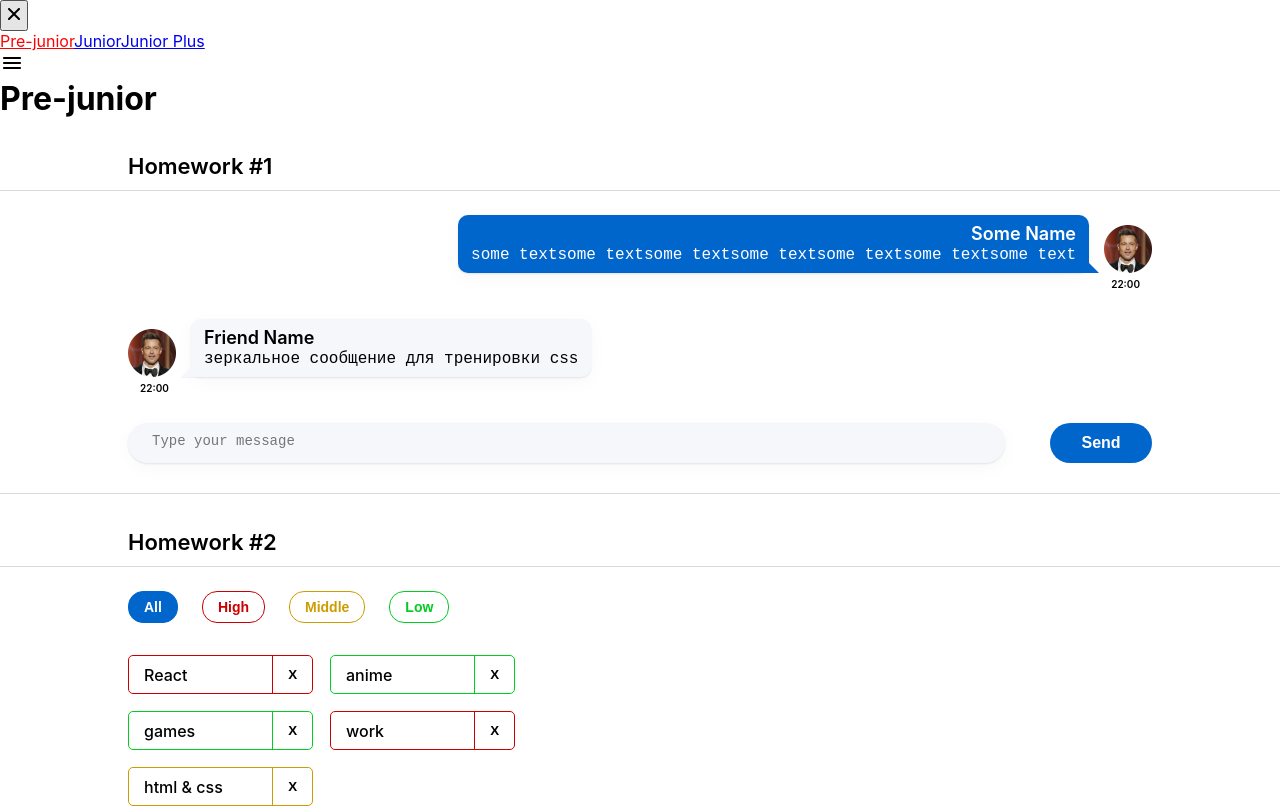
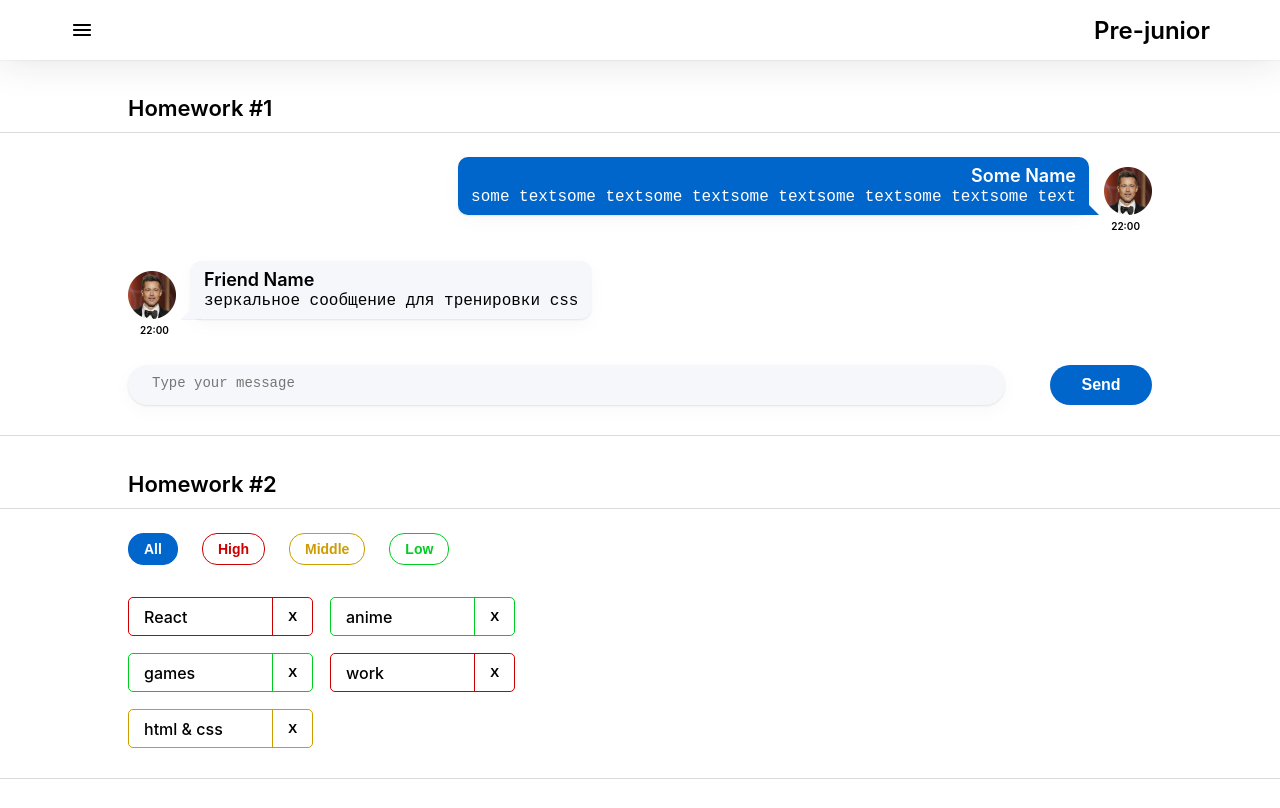
Before and after one commit to Ristretto1/Ignat_Tasks, a React (Create React App) app: page /#/pre-junior in a window 1280 px wide. Shown: the top 808 px of the page. Built offline with nearby package versions, Linux system fonts and the light colour scheme.

Commit message:
add styles

```diff
--- a/src/s2-homeworks/hw05/header/Header.module.css
+++ b/src/s2-homeworks/hw05/header/Header.module.css
@@ -1,8 +1,19 @@
 .burgerMenuIcon {
+    width: 24px;
+    height: 24px;
 }
 
 .header {
+    display: flex;
+    height: 60px;
+    box-shadow: 0px 0px 40px rgba(29, 33, 38, 0.13), 0px 0px 2px rgba(29, 33, 38, 0.1);
+    justify-content: space-between;
+    align-items: center;
+    padding: 0 70px;
 }
 
 .header h1 {
+    font-weight: 600;
+    font-size: 24px;
+    line-height: 29px;
 }
--- a/src/s2-homeworks/hw05/sidebar/Sidebar.module.css
+++ b/src/s2-homeworks/hw05/sidebar/Sidebar.module.css
@@ -1,25 +1,63 @@
 .sidebar {
+    position: absolute;
+    height: 100%;
+    width: 320px;
+    background-color: #ffffff;
+    display: none;
+    flex-direction: column;
+    align-items: end;
+    padding: 16px;
+    gap: 25px;
+    z-index: 2;
+    box-shadow: 0px 10px 40px rgba(29, 33, 38, 0.13), 0px 1px 2px rgba(29, 33, 38, 0.1);
 }
 
 .sidebar.open {
+    display: flex;
 }
 
 .background {
+    background: #000000;
+    opacity: 0.3;
+    position: absolute;
+    width: 100%;
+    height: 100%;
+    z-index: 1;
 }
 
 .nav {
+    display: flex;
+    flex-direction: column;
+    width: 100%;
+    padding-left: 54px;
+    gap: 45px;
 }
 
 .nav a {
+    font-weight: 600;
+    font-size: 22px;
+    line-height: 27px;
+    color: #000000;
+    text-decoration: none;
 }
 
 .nav a:hover {
+    color: #58ACFF;
+}
+
+.nav a:active {
+    color: #3D6B99;
 }
 
 .nav a.active {
-    color: red;
+    text-decoration: underline;
+    color: #0059B2;
 }
 .close {
+    width: 24px;
+    height: 24px;
+    background: none;
+    border: none;
 }
 
 .close img {
```
